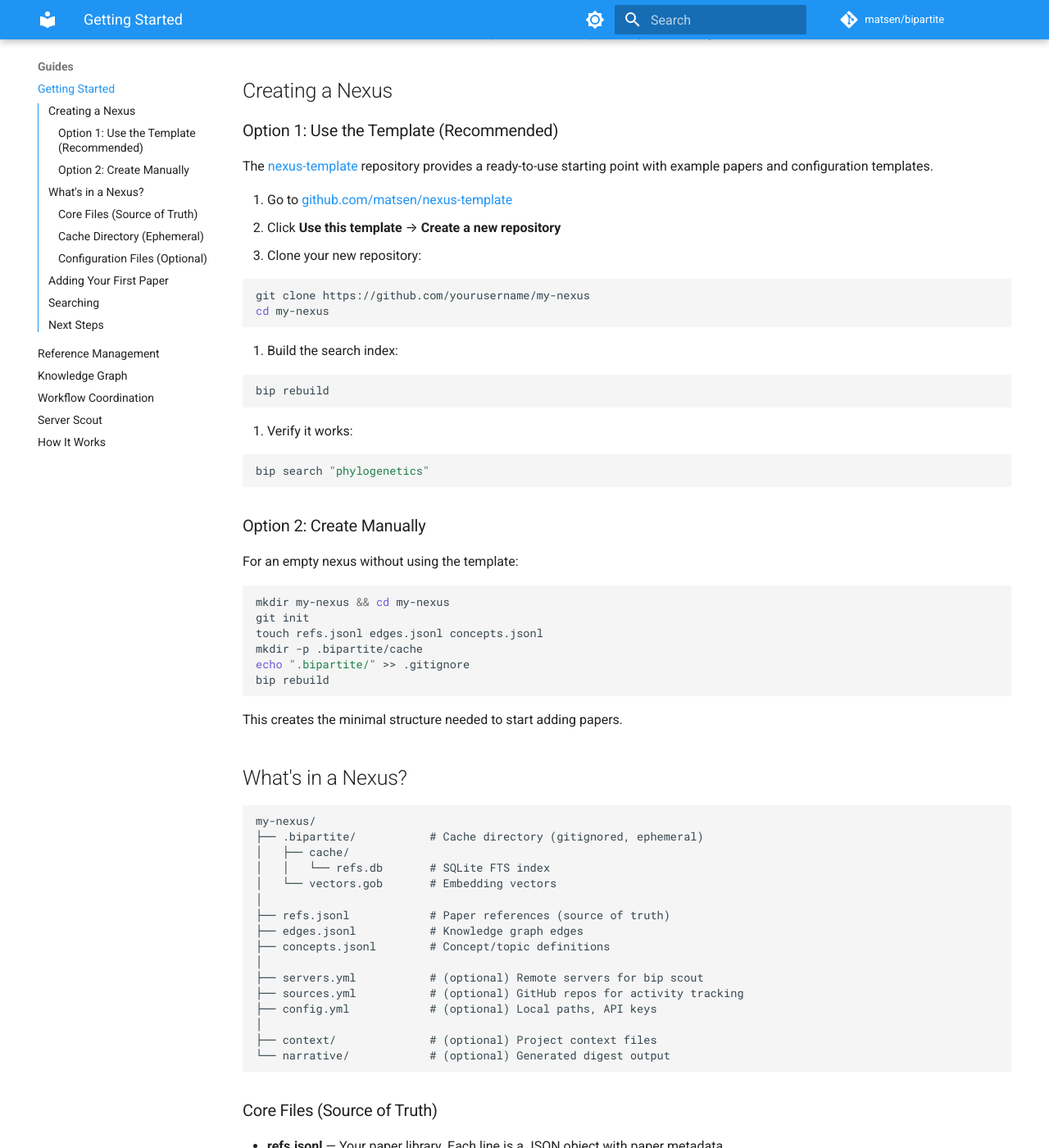
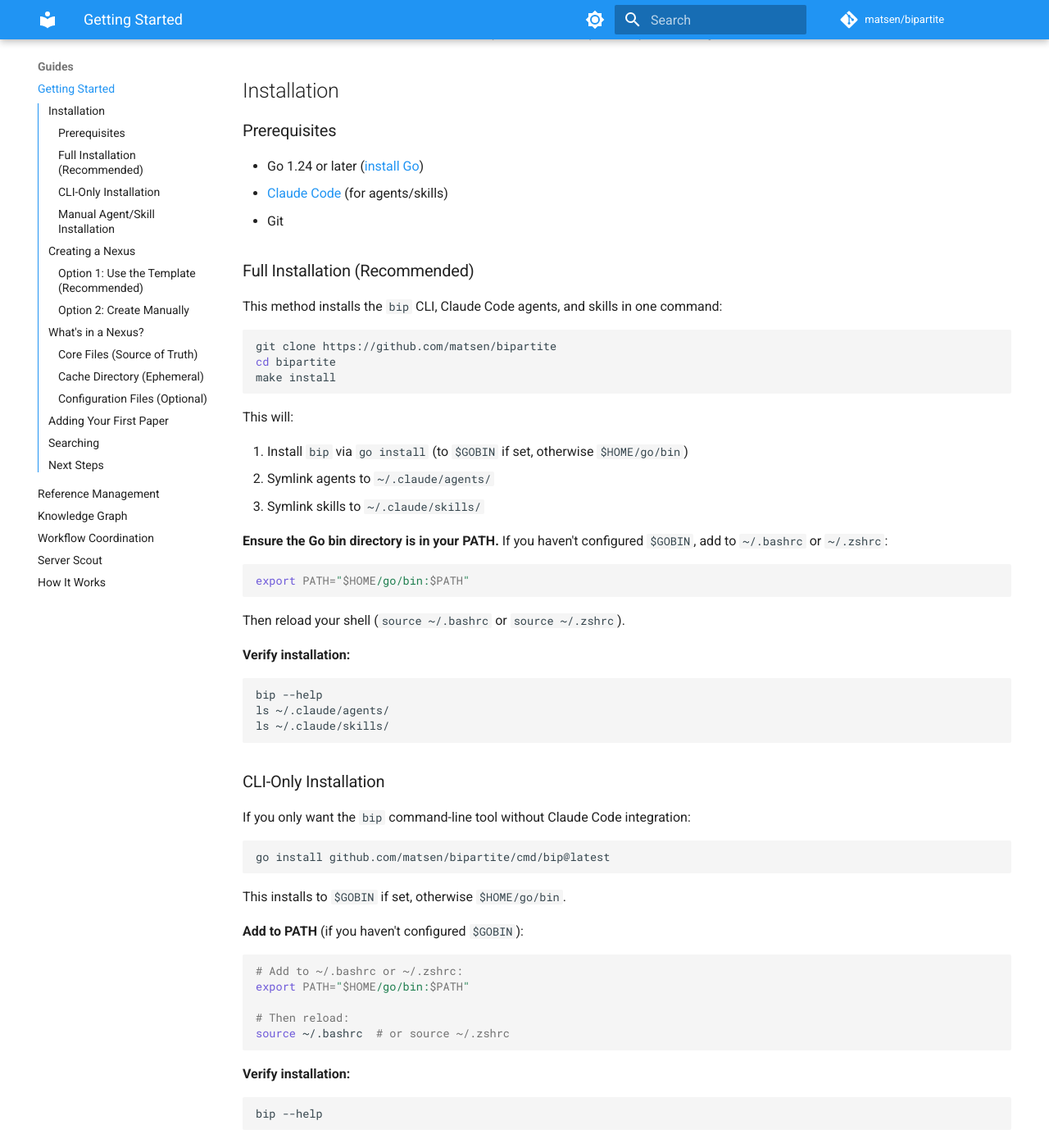
Before and after one commit to matsen/bipartite, an MkDocs documentation site: the page built from docs/guides/getting-started.md, in a window 1280 px wide and 1400 px high, scrolled down 226 px. Shown: the whole window at 82% size. Built offline with MkDocs 1.6.1 and Material for MkDocs 9.7.7, drawn with Linux system fonts in a browser that asks for light colours; comment, search, counter and statistics services are not loaded; some of the changed text lies outside the part shown.

Commit message:
Fix installation documentation conflicts (#96)
closes #95

````diff
--- a/docs/guides/getting-started.md
+++ b/docs/guides/getting-started.md
@@ -1,6 +1,103 @@
 # Getting Started
 
 Bipartite operates on a **[nexus](architecture.md)** — a directory that serves as the central hub for your paper library, server configurations, and workflow coordination. See [How It Works](architecture.md) for the full picture of how bipartite's pieces fit together.
+
+## Installation
+
+### Prerequisites
+
+- Go 1.24 or later ([install Go](https://go.dev/doc/install))
+- [Claude Code](https://docs.anthropic.com/en/docs/claude-code) (for agents/skills)
+- Git
+
+### Full Installation (Recommended)
+
+This method installs the `bip` CLI, Claude Code agents, and skills in one command:
+
+```bash
+git clone https://github.com/matsen/bipartite
+cd bipartite
+make install
+```
+
+This will:
+
+1. Install `bip` via `go install` (to `$GOBIN` if set, otherwise `$HOME/go/bin`)
+2. Symlink agents to `~/.claude/agents/`
+3. Symlink skills to `~/.claude/skills/`
+
+**Ensure the Go bin directory is in your PATH.** If you haven't configured `$GOBIN`, add to `~/.bashrc` or `~/.zshrc`:
+
+```bash
+export PATH="$HOME/go/bin:$PATH"
+```
+
+Then reload your shell (`source ~/.bashrc` or `source ~/.zshrc`).
+
+**Verify installation:**
+
+```bash
+bip --help
+ls ~/.claude/agents/
+ls ~/.claude/skills/
+```
+
+### CLI-Only Installation
+
+If you only want the `bip` command-line tool without Claude Code integration:
+
+```bash
+go install github.com/matsen/bipartite/cmd/bip@latest
+```
+
+This installs to `$GOBIN` if set, otherwise `$HOME/go/bin`.
+
+**Add to PATH** (if you haven't configured `$GOBIN`):
+
+```bash
+# Add to ~/.bashrc or ~/.zshrc:
+export PATH="$HOME/go/bin:$PATH"
+
+# Then reload:
+source ~/.bashrc  # or source ~/.zshrc
+```
+
+**Verify installation:**
+
+```bash
+bip --help
+```
+
+### Manual Agent/Skill Installation
+
+If you want to manually symlink agents and skills (instead of using `make install`):
+
+```bash
+# Clone repository
+git clone https://github.com/matsen/bipartite
+cd bipartite
+
+# Create directories
+mkdir -p ~/.claude/agents
+mkdir -p ~/.claude/skills
+
+# Symlink agents
+for f in agents/*.md; do
+  ln -sf "$(pwd)/$f" ~/.claude/agents/$(basename "$f")
+done
+
+# Symlink skills (note: skills are in ./skills/, not ./.claude/skills/)
+for d in skills/*/; do
+  ln -sf "$(pwd)/$d" ~/.claude/skills/$(basename "$d")
+done
+```
+
+**Verify:**
+
+```bash
+ls -l ~/.claude/agents/
+ls -l ~/.claude/skills/
+```
 
 ## Creating a Nexus
 
````
Also changed, not shown: CLAUDE.md (+3 -1 lines), README.md (+2 -0 lines), docs/index.md (+20 -20 lines), 1 other file.
